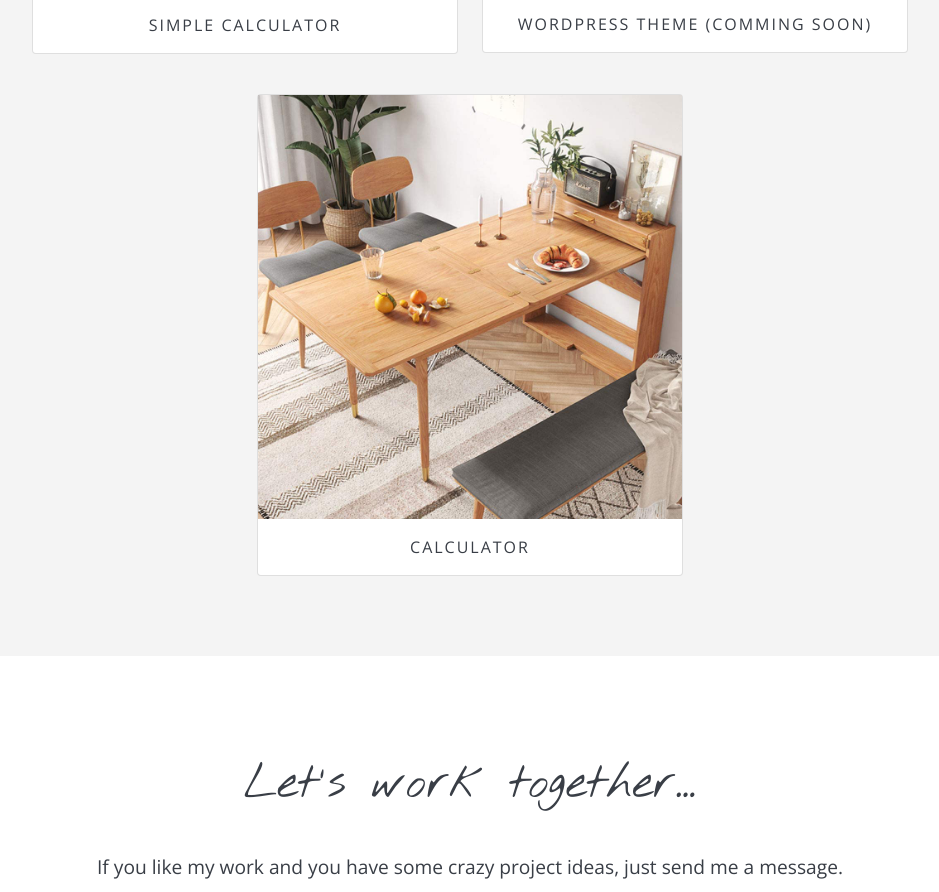
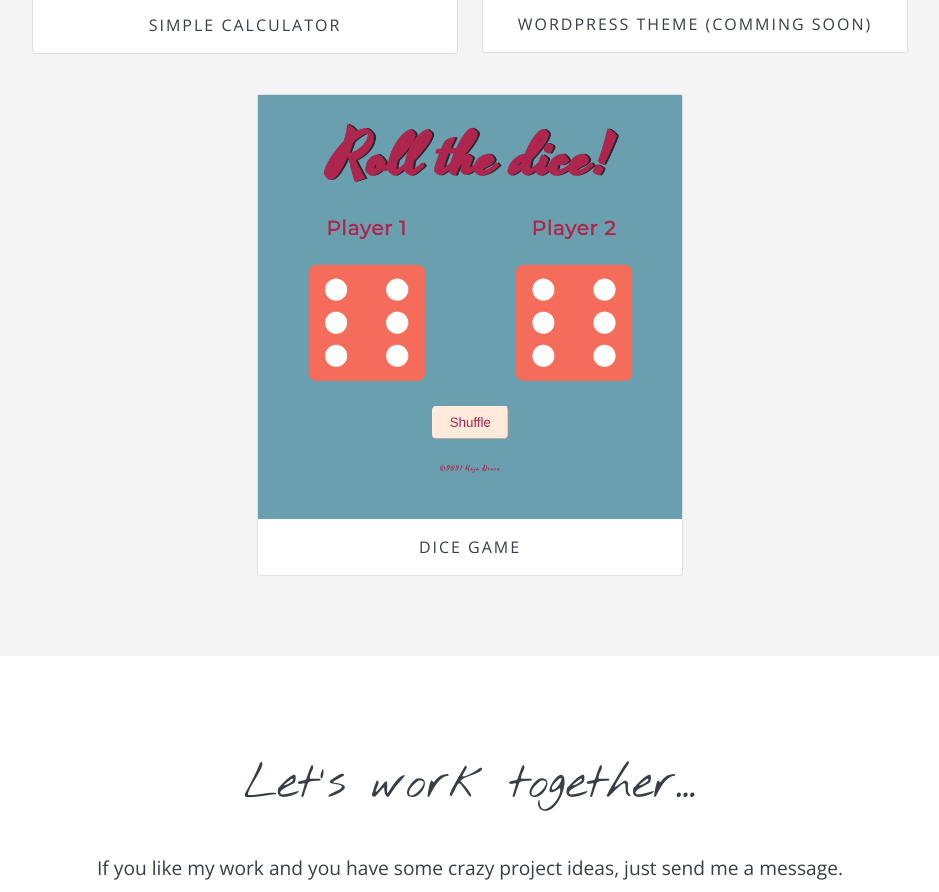
Before and after one commit to majadraca/majadraca.github.io, a plain HTML site: page index.html in a window 1280 px wide. Shown: the part 1821-2713 px from the top of the page, without its empty margins (170-1109 px from the left). Drawn offline with nearby package versions, Linux system fonts and the light colour scheme.

Commit message:
Dice game update

```diff
--- a/index.html
+++ b/index.html
@@ -163,11 +163,11 @@
               </div>
               <div class="col-lg-4">
                 <div class="card">
-                  <a href="#"
-                    ><img class="img-fluid" src="photos/KT.jpg"
+                  <a href="https://majadraca.github.io/dice-game/"
+                    ><img class="img-fluid" src="photos/dice-game.png"
                   /></a>
                   <div class="card-body">
-                    <a href="#">Calculator</a>
+                    <a href="https://majadraca.github.io/dice-game/">Dice Game</a>
                   </div>
                 </div>
               </div>
```
Also changed, not shown: photos/dice-game.png (added).
